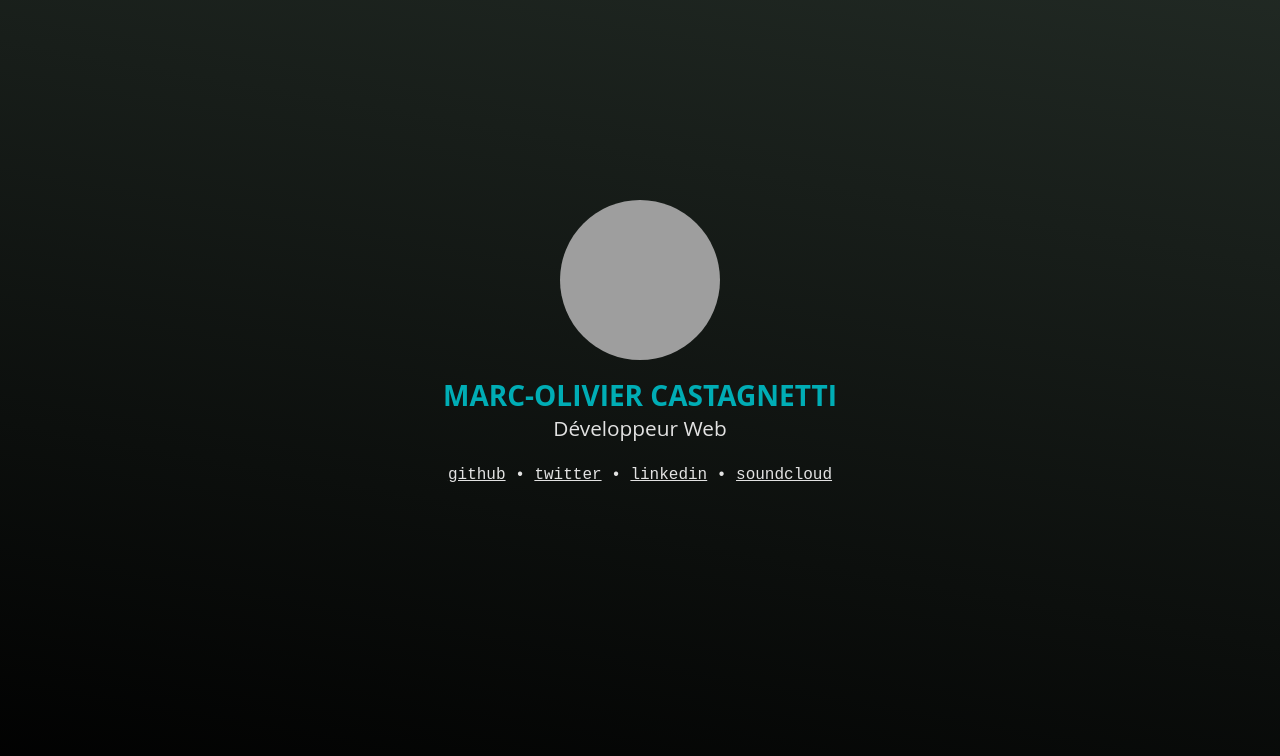
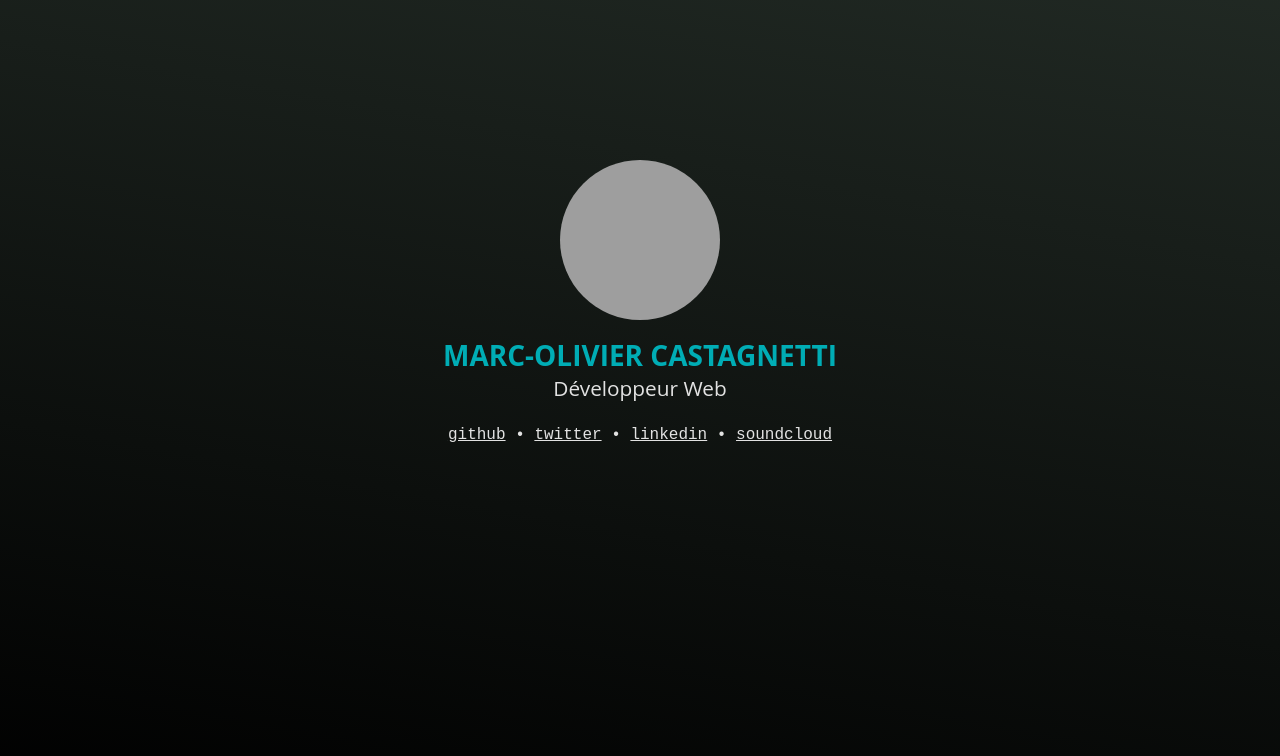
Before and after one commit to mcastagnetti/mcast, a plain HTML site: page index.html in a window 1280 px wide. Drawn offline with Linux system fonts and the light colour scheme; grey boxes are pictures that could not be loaded.

Commit message:
Content slightly to the top

```diff
--- a/css/style.css
+++ b/css/style.css
@@ -43,7 +43,7 @@ h1 {
 .container::before {
   content: " ";
   flex: 1 1 auto;
-  min-height: 25vh;
+  min-height: 20vh;
   height: auto;
 }
 
```
